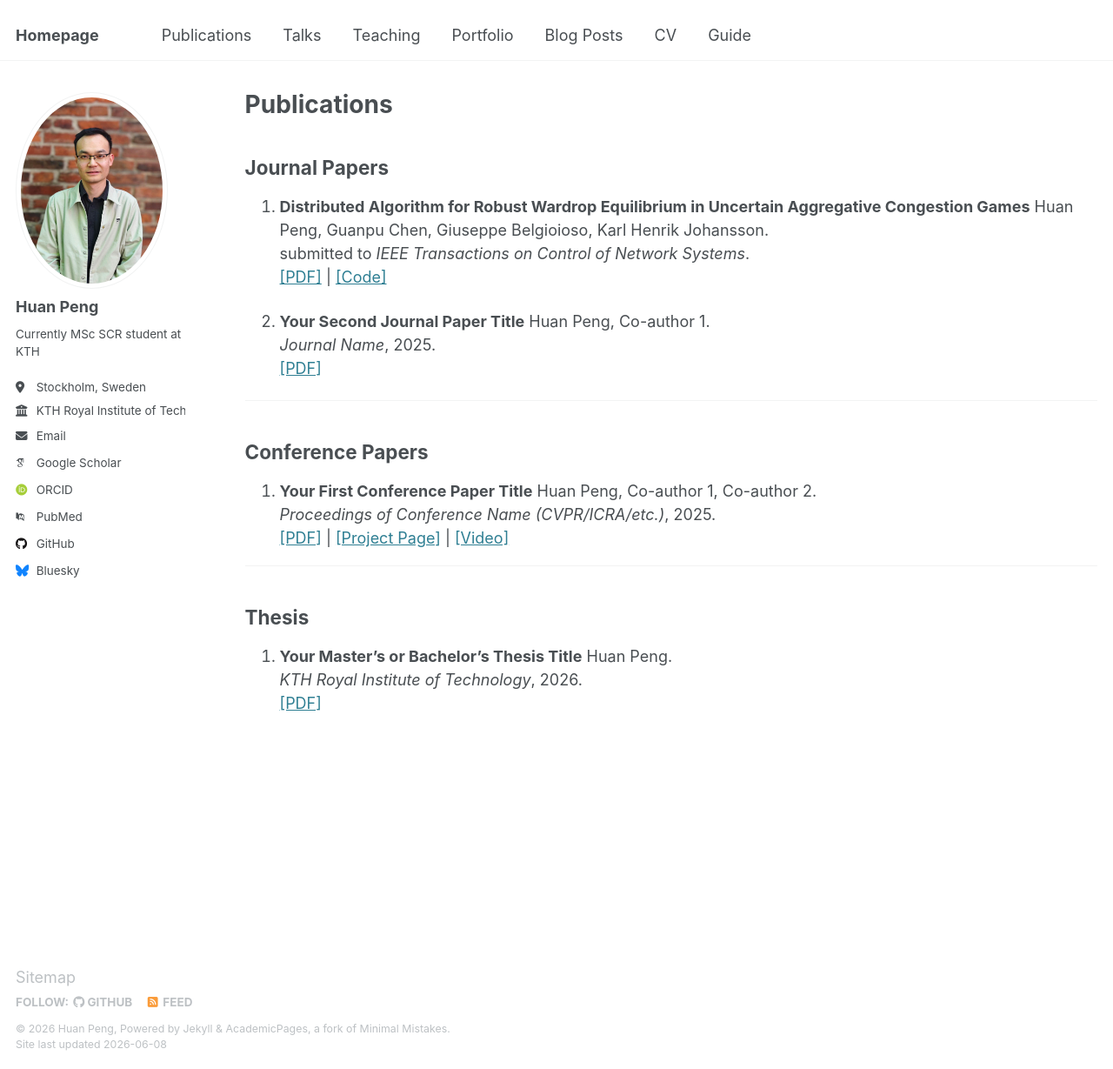
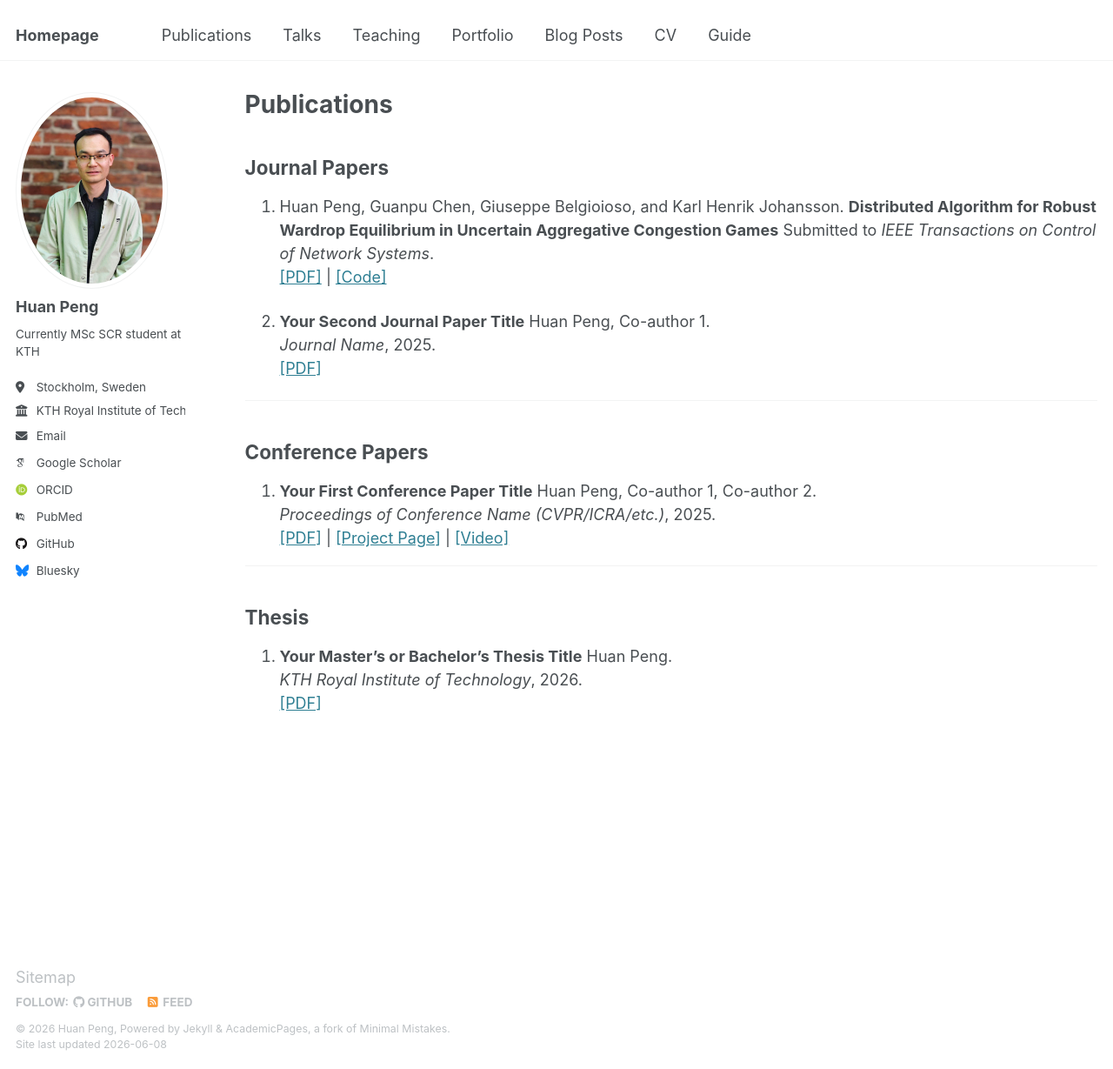
Before and after one commit to huanpen/huanpeng, a Jekyll site: the page built from _pages/publications.md, in a window 1280 px wide and 1229 px high. Shown: the whole window at 87% size. Built offline with Jekyll 4.4.1, drawn with Linux system fonts in a browser that asks for light colours; some web fonts are replaced.

Commit message:
Update publications.md
Signed-off-by: Huan Peng <huanp@kth.se>

```diff
--- a/_pages/publications.md
+++ b/_pages/publications.md
@@ -7,8 +7,7 @@ author_profile: true
 
 ## Journal Papers
 
-1. **Distributed Algorithm for Robust Wardrop Equilibrium in Uncertain Aggregative Congestion Games** Huan Peng, Guanpu Chen, Giuseppe Belgioioso, Karl Henrik Johansson.<br>
-   submitted to *IEEE Transactions on Control of Network Systems*.<br>
+1. Huan Peng, Guanpu Chen, Giuseppe Belgioioso, and Karl Henrik Johansson. **Distributed Algorithm for Robust Wardrop Equilibrium in Uncertain Aggregative Congestion Games** Submitted to *IEEE Transactions on Control of Network Systems*.<br>
    [[PDF]](/files/journal1.pdf) | [[Code]](https://github.com/...)
 
 2. **Your Second Journal Paper Title** Huan Peng, Co-author 1.<br>
```
